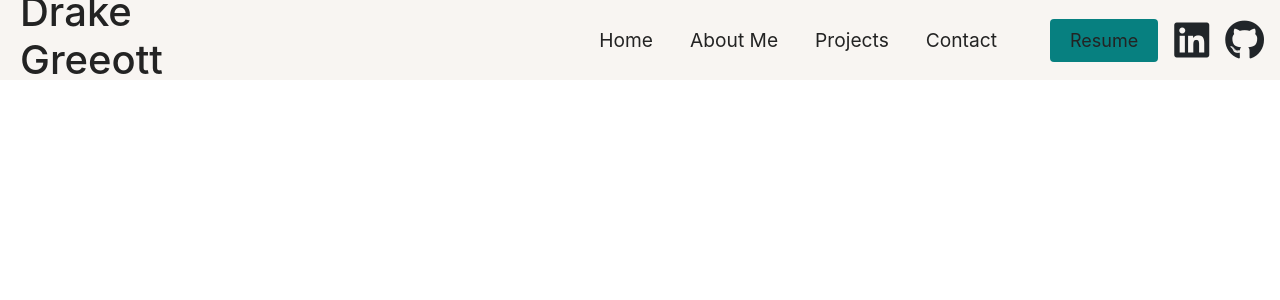
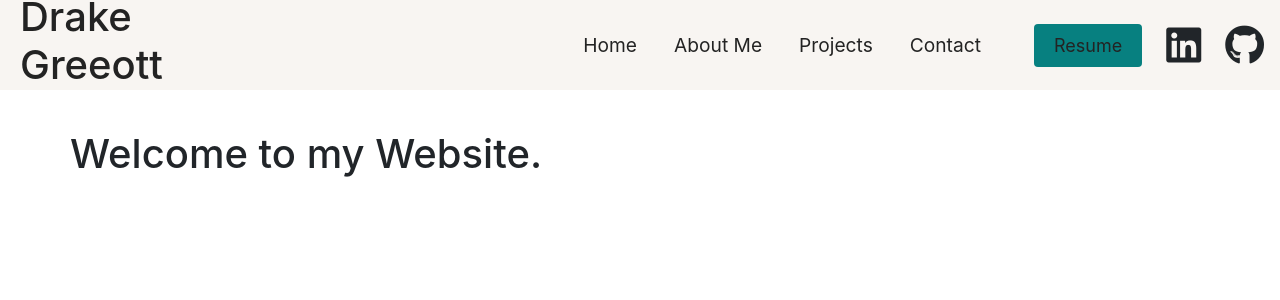
Before and after one commit to dgreeott/MyPortfolio, a React (Create React App) app in the folder my-portfolio/: page / in a window 1280 px wide. Shown: the top 300 px of the page. Built offline with nearby package versions, Linux system fonts and the light colour scheme.

Commit message:
Added LInks for the Navbar

```diff
--- a/my-portfolio/package.json
+++ b/my-portfolio/package.json
@@ -12,6 +12,7 @@
     "popper.js": "^1.16.1",
     "react": "^17.0.1",
     "react-dom": "^17.0.1",
+    "react-router-dom": "^5.2.0",
     "react-scripts": "4.0.0",
     "web-vitals": "^0.2.4"
   },
--- /dev/null
+++ b/my-portfolio/src/components/About.js
@@ -0,0 +1,19 @@
+import React from 'react'
+
+function About() {
+    return (
+        <main className="page bg-white" id="about">
+			<div className="container">
+				<div className="row">
+					<div className="col-md-12 bg-white">
+						<div className="container">
+							<h1>About Me</h1>
+						</div>
+					</div>
+				</div>
+			</div>
+		</main>
+    );
+}
+
+export default About;
--- a/my-portfolio/src/components/App.js
+++ b/my-portfolio/src/components/App.js
@@ -2,12 +2,24 @@ import React from 'react';
 import Navbar from '../components/Navbar/Navbar';
 import '../css/App.css';
 
+import Home from './Home';
+import About from './About';
+import Projects from './Projects';
+import Contact from './Contact';
+import { Route, Link } from 'react-router-dom';
+
 
 function App() {
   return (
-    <div className="App">
-      <Navbar />
-    </div>
+    <main className="page bg-white" id="petratings">
+    	<div className="App">
+        	<Navbar />
+			<Route exact path="/" component={Home} />
+			<Route exact path="/About" component={About} />
+			<Route exact path="/projects" component={Projects} />
+			<Route exact path="/contact" component={Contact} />
+      	</div>
+	</main>
   );
 }
 
--- /dev/null
+++ b/my-portfolio/src/components/Contact.js
@@ -0,0 +1,19 @@
+import React from 'react'
+
+function Contact() {
+    return (
+        <main className="page bg-white" id="contact">
+			<div className="container">
+				<div className="row">
+					<div className="col-md-12 bg-white">
+						<div className="container">
+							<h1>Contact Me!</h1>
+						</div>
+					</div>
+				</div>
+			</div>
+		</main>
+    );
+}
+
+export default Contact;
--- /dev/null
+++ b/my-portfolio/src/components/Home.js
@@ -0,0 +1,20 @@
+import React from 'react';
+import Navbar from '../components/Navbar/Navbar';
+
+function Home() {
+    return (
+        <main className="page bg-white" id="home">
+			<div className="container">
+				<div className="row">
+					<div className="col-md-12 bg-white">
+						<div className="container">
+							<h1>Welcome to my Website.</h1>
+						</div>
+					</div>
+				</div>
+			</div>
+		</main>
+    );
+}
+
+export default Home;
--- /dev/null
+++ b/my-portfolio/src/components/Projects.js
@@ -0,0 +1,19 @@
+import React from 'react'
+
+function Projects() {
+    return (
+        <main className="page bg-white" id="projects">
+			<div className="container">
+				<div className="row">
+					<div className="col-md-12 bg-white">
+						<div className="container">
+							<h1>My Projects</h1>
+						</div>
+					</div>
+				</div>
+			</div>
+		</main>
+    );
+}
+
+export default Projects;
--- a/my-portfolio/src/components/navbar/menuItems.js
+++ b/my-portfolio/src/components/navbar/menuItems.js
@@ -1,22 +1,23 @@
+
  export const MenuItems = [
     {
         title: 'Home',
-        url: '#',
+        url: '/',
         cName: 'nav-links'
     },
     {
         title: 'About Me',
-        url: '#',
+        url: '/about',
         cName: 'nav-links'
     },
     {
         title: 'Projects',
-        url: '#',
+        url: '/projects',
         cName: 'nav-links'
     },
     {
         title: 'Contact',
-        url: '#',
+        url: '/contact',
         cName: 'nav-links'
     },
     {
--- a/my-portfolio/src/components/navbar/navbar.css
+++ b/my-portfolio/src/components/navbar/navbar.css
@@ -1,6 +1,6 @@
 .navbarItems {
     background: #f8f5f2;
-    height: 80px;
+    height: 90px;
     display: flex;
     justify-content: center;
     align-items: center;
@@ -14,10 +14,6 @@
     cursor : pointer;
 }
 
-.fa-react {
-    margin-left: 0.5em;
-    font-size : 1.6em;
-}
 
 .nav-menu {
     display: grid;
@@ -58,7 +54,8 @@
 
 .fa-linkedin {
     font-size: 2.5rem;
-    margin-left: 1rem;
+    margin: 1.5rem;
+    margin-right: .5rem;
 }
 .fa-github {
     font-size: 2.5rem;
--- a/my-portfolio/src/css/App.css
+++ b/my-portfolio/src/css/App.css
@@ -4,3 +4,8 @@
   padding: 0;
   font-family: 'Monserrat', sans-serif;
 }
+
+.container {
+  flex-direction: column;
+  margin: 20px;
+}
--- a/my-portfolio/src/index.js
+++ b/my-portfolio/src/index.js
@@ -7,10 +7,13 @@ import reportWebVitals from './reportWebVitals';
 import 'jquery/dist/jquery.js';
 import 'popper.js/dist/umd/popper.js';
 import 'bootstrap/dist/js/bootstrap.js';
+import { BrowserRouter } from 'react-router-dom';
 
 ReactDOM.render(
   <React.StrictMode>
-    <App />
+    <BrowserRouter>
+      <App />
+    </BrowserRouter>
   </React.StrictMode>,
   document.getElementById('root')
 );
```
Also changed, not shown: 1 other file (tests, documents, lock files or other folders).
